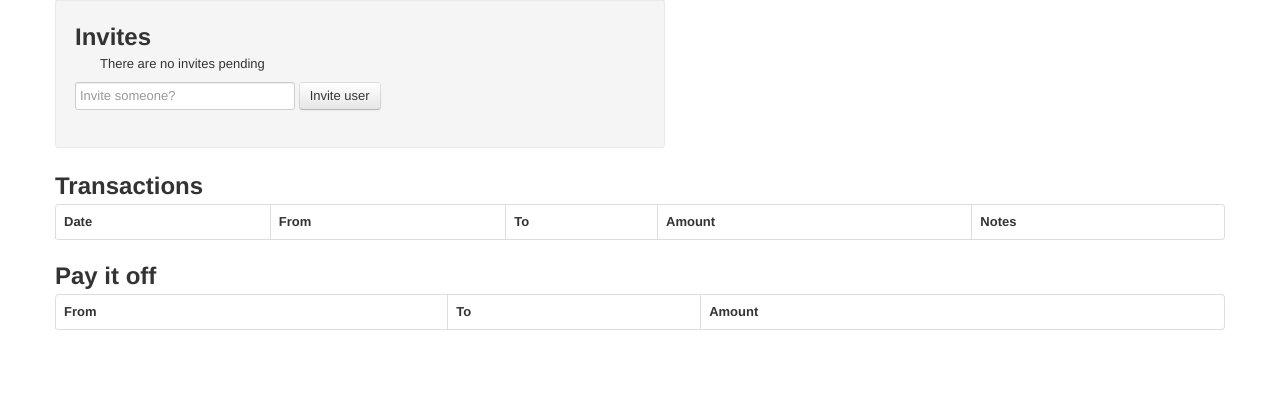
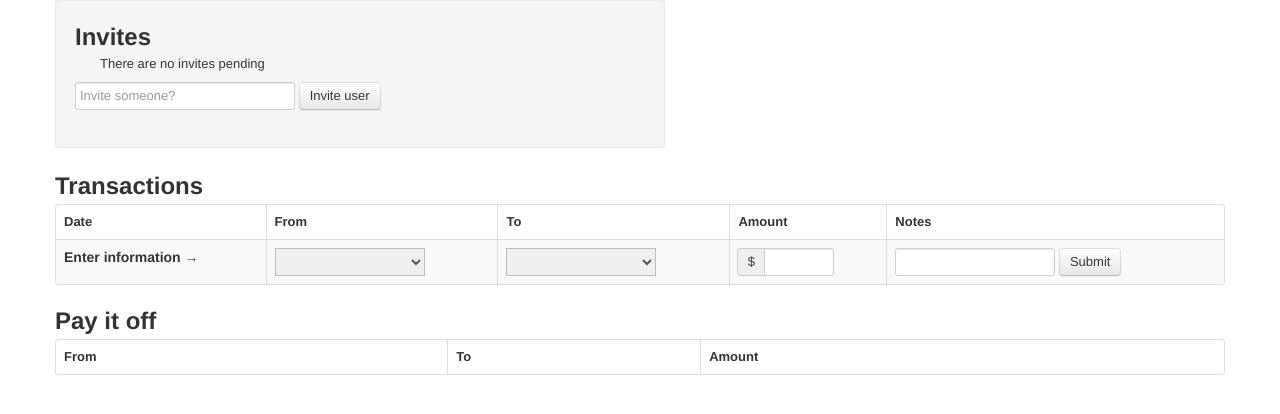
Before and after one commit to B-Rich/ledgertron, a Python web app: template ledgertron/templates/ledger.html in a window 1280 px wide. Shown: the part 220-634 px from the top of the page. Run offline with Jinja, Linux system fonts and the light colour scheme; the template is opened without the code that fills it, so the values that code supplies are empty; some libraries are stand-ins or nearby versions.

Commit message:
Minor style change.

```diff
--- a/ledgertron/templates/ledger.html
+++ b/ledgertron/templates/ledger.html
@@ -36,7 +36,7 @@
     <div class="row">
         <div class="span12">
             <h2>Transactions</h2>
-            <form action="/ledger/{{ ledger.title | replace(' ', '-') }}/add" method="post">
+            <form class="form-inline" action="/ledger/{{ ledger.title | replace(' ', '-') }}/add" method="post">
                 <table class="table table-bordered table-striped">
                     <thead>
                         <tr>
@@ -55,23 +55,29 @@
                         {% endfor %}
                         {% if not participants | length is sameas 1 %}
                             <!--TODO: renable this with a better style-->
-<!--                    <tr>
-                        <td></td>
+                    <tr>
+                        <td>
+                            <h4>Enter information &rarr;</h4>
+                        </td>
                         {% for name in ['from', 'to'] %}
                         <td>
-                            <select name="{{ name }}">
+                            <select class="input-medium"  name="{{ name }}">
                                 {% for profile in participants %}
                                 <option value="{{ profile.user_id }}">{{ profile.nickname }}</option>
                                 {% endfor %}
                             </select>
                         </td>
                         {% endfor %}
-                        <td><input type="text" name="amount" /></td>
                         <td>
-                            <input type="text" name="notes" />
-                            <input type="submit" value="Add transaction" />
+                            <div class="input-prepend">
+                                <span class="add-on">$</span><input class="input-mini" type="number" min="0" step="0.01" name="amount" />
+                            </div>
                         </td>
-                    </tr>-->
+                        <td>
+                            <input class="input-medium" type="text" name="notes" />
+                            <input class="btn" type="submit" value="Submit" />
+                        </td>
+                    </tr>
                     {% endif %}
                     </tbody>
                 </table>
```
